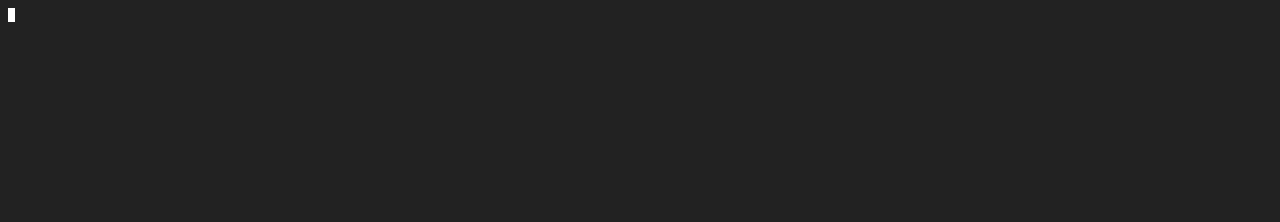
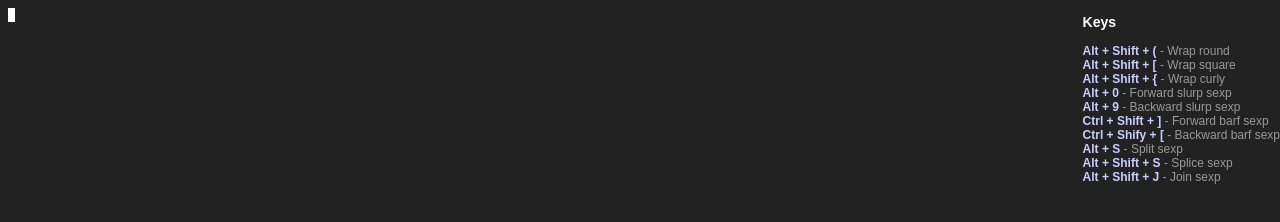
Before and after one commit to BetterThanTomorrow/repl-interactor, a website built with webpack: page www/index.html in a window 1280 px wide. Built offline with nearby package versions, Linux system fonts and the light colour scheme.

Commit message:
Add keyboard legend to demo

```diff
--- a/www/index.html
+++ b/www/index.html
@@ -86,10 +86,46 @@
                     opacity: 1;
                 }
             }
+
+            .info-box {
+                position: absolute;
+                right: 0;
+                top: 0;
+                font-size: 12px;
+                font-family: sans-serif;
+            }
+
+            .info-box p {
+                color: #999;
+                margin: 0;
+            }
+
+            .info-box p b {
+                color: #ccf;
+            }
+
+            @media only screen and (max-width: 600px) {
+                .info-box {
+                    display: none;
+                }
+            }
         </style>
         <meta name="viewport" content="width=device-width, initial-scale=1, minimum-scale=1, maximum-scale=1">
     </head>
     <body>
+        <div class="info-box">
+            <h3>Keys</h3>
+            <p><b>Alt + Shift + (</b> - Wrap round</p>
+            <p><b>Alt + Shift + [</b> - Wrap square</p>
+            <p><b>Alt + Shift + {</b> - Wrap curly</p>
+            <p><b>Alt + 0</b> - Forward slurp sexp</p>
+            <p><b>Alt + 9</b> - Backward slurp sexp</p>
+            <p><b>Ctrl + Shift + ]</b> - Forward barf sexp</p>
+            <p><b>Ctrl + Shify + [</b> - Backward barf sexp</p>
+            <p><b>Alt + S</b> - Split sexp</p>
+            <p><b>Alt + Shift + S</b> - Splice sexp</p>
+            <p><b>Alt + Shift + J</b> - Join sexp</p>
+        </div>
         <input id="input" style="width: 0px; height: 0px; position: fixed; opacity: 0;" autocorrect="off" autocapitalize="none">
         <div id="repl">
         </div>
```
